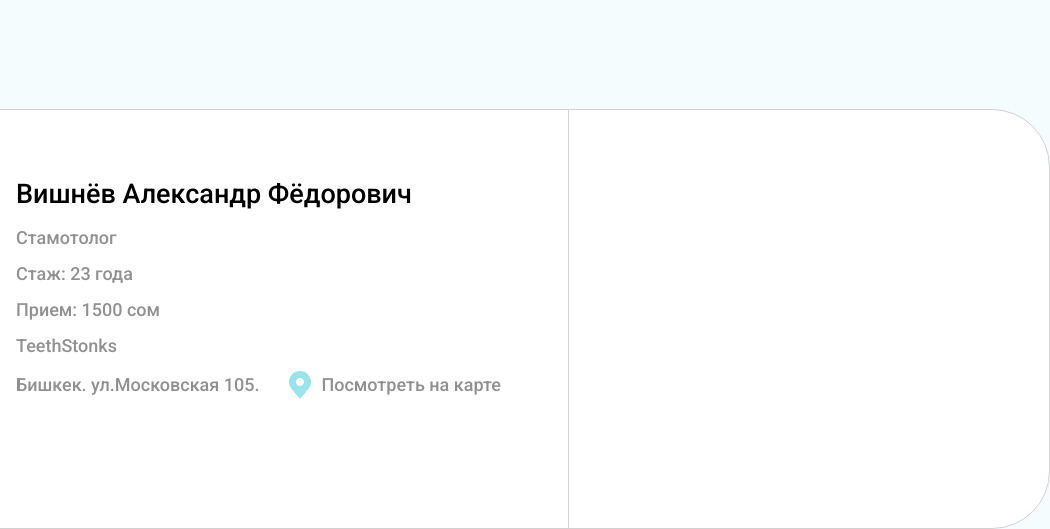
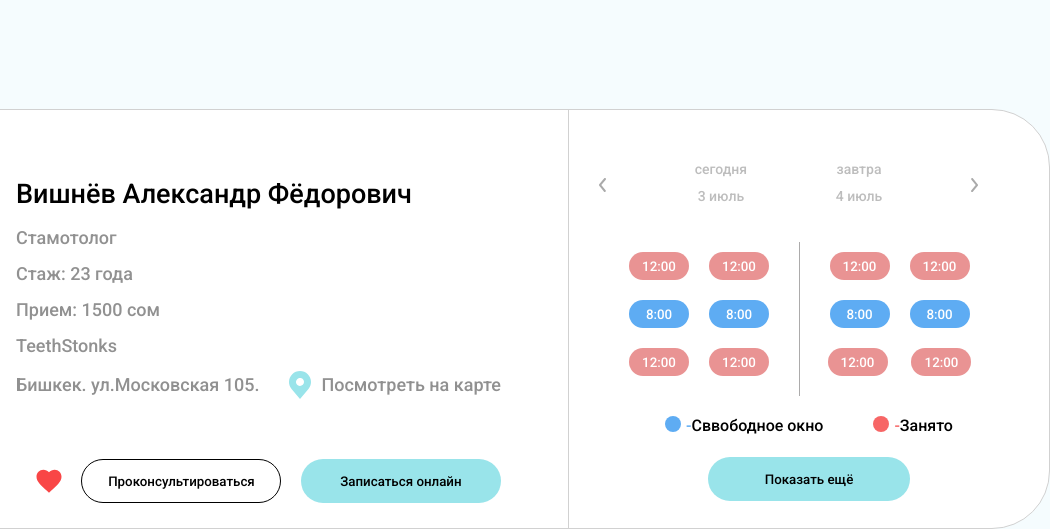
Before and after one commit to Anvarapa/first__project, a plain HTML site: page list_of_dentist.html in a window 1280 px wide. Shown: the part 319-848 px from the top of the page, 230-1280 px from the left. Drawn offline with Linux system fonts and the light colour scheme.

Commit message:
firstproject__commit2

```diff
--- a/css/list_of_dentist.css
+++ b/css/list_of_dentist.css
@@ -149,7 +149,7 @@ body {
   align-items: center;
   margin-top: 14px;
 }
-.dentists__location__p{
+.dentists__location__p {
   font-weight: 500;
   font-size: 18px;
   line-height: 22px;
@@ -169,15 +169,155 @@ body {
   font-size: 18px;
   line-height: 22px;
   color: #909090;
-  transition: all .3s;
+  transition: all 0.3s;
 }
-.dentists__map__a:hover{
+.dentists__map__a:hover {
   border-bottom: 2px solid #909090;
 }
+.dentists__help__choice{
+  margin-left: 20px;
+  margin-top: 60px;
+  display: flex;
+  justify-content: space-between;
+}
+.cansultation__button{
+  max-width: 200px;
+  width: 100%;
+  height: 44px;
+  background: none;
+  border-radius: 64px;
+  border: 1px solid #000;
+  cursor: pointer;
+}
+.appointment__button{
+  max-width: 200px;
+  width: 100%;
+  height: 44px;
+  border-radius: 64px;
+  border: none;
+  background-color:#99E4EA;
+  cursor: pointer;
+}
 
-/**/
+
+
+/*appointment*/
 .appointment {
   max-width: 480px;
   width: 100%;
-    padding: 46px 0 0 30px;
+  padding: 46px 30px 0 30px;
+  text-align: center;
 }
+.appointment__week {
+  display: flex;
+  justify-content: space-between;
+  align-items: center;
+  max-width: 380px;
+  width: 100%;
+}
+.button__left__right{
+  cursor: pointer;
+}
+.appointment__links {
+  text-decoration: none;
+  font-weight: 500;
+  font-size: 14px;
+  line-height: 27px;
+  color: #bdbdbd;
+  margin-bottom: 8px;
+  display: flex;
+  flex-direction: column;
+  text-align: center;
+}
+
+.appointment__links:hover{
+    color: #000;
+}
+/*busy__button && not__busy__button*/
+.appointment__buttons__blocks{
+  display: flex;
+  max-width: 400px;
+  width: 100%;
+}
+.appointment__buttons{
+    max-width: 200px;
+    width: 100%;
+    margin: 0 auto;
+    margin-top: 24px;
+    padding-top: 10px;
+
+}
+.appointment__buttons:last-child{
+  border-left: 1.5px solid #ACABAB;
+}
+.appointment__buttons__flex{
+  display: flex;
+  justify-content: center;
+  align-items: center;
+  margin-bottom: 20px;
+}
+.not__busy__button{
+    width: 60px;
+    height: 28px;
+    background-color:#5EACF3;
+    border-radius: 17px;
+    color: #fff;
+    cursor: pointer;
+    border: none;
+}
+.busy__button{
+    width: 60px;
+    height: 28px;
+    background-color:#dd5454a1;
+    border-radius: 17px;
+    color: #fff;
+    cursor: pointer;
+   border: none;
+}
+.busy__button:first-child, .not__busy__button:first-child{
+margin-right: 20px ;
+}
+.blue{
+  width: 16px;
+  height: 16px;
+  background-color: #5EACF3;
+  border-radius: 50%;
+  margin-right: 5px;
+}
+.red{
+  width: 16px;
+  height: 16px;
+  background-color: #F76666;
+  border-radius: 50%;
+  margin-right: 5px;
+}
+.span__color__blue{
+  color: #5EACF3;
+}
+.span__color__red{
+  color: #F76666;
+}
+.warning__blue{
+  margin-right: 50px;
+}
+.warning__flex{
+  display: flex;
+}
+.warning__blue__red{
+  margin: auto;
+  display: flex;
+  justify-content: center;
+  margin-top: 20px;
+}
+.show__more{
+  max-width: 202px;
+  width: 100%;
+  height: 44px;
+  background-color: #99E4EA;
+  border-radius: 28px;
+  margin-top: 22px;
+  border: none;
+  outline: none;
+  cursor: pointer;
+
+}
--- /dev/null
+++ b/css/registration.css
@@ -0,0 +1,102 @@
+* {
+  margin: 0;
+  padding: 0;
+  box-sizing: border-box;
+  font-family: "Roboto", sans-serif;
+}
+body {
+  height: 100vh;
+  background: url(../img/registration__background__img.jpg);
+  background-size: cover;
+  background-repeat: no-repeat;
+}
+.container {
+  max-width: 1360px;
+  width: 100%;
+  margin: auto;
+  padding-top: 30px;
+}
+.registration {
+  max-width: 552px;
+  width: 100%;
+  height: 680px;
+  background: rgba(255, 255, 255, 0.5);
+  border-radius: 10px;
+}
+.registration__logo {
+  max-width: 134px;
+  height: 130px;
+  margin: auto;
+}
+.registration__h1 {
+  font-size: 24px;
+  line-height: 28px;
+  color: #434242;
+  text-align: center;
+}
+/*поля для ввода данных при регистрации */
+.registration__input__button {
+  max-width: 490px;
+  width: 100%;
+  margin: auto;
+  text-align: center;
+  margin-top: 45px;
+}
+.registration__input {
+  max-width: 438px;
+  width: 100%;
+  height: 50px;
+  background: url(../img/registration__password__check__icon.svg) no-repeat scroll 410px 18px;
+  border: none;
+  border-bottom: 2px solid #4370cc;
+  font-size: 12px;
+  line-height: 14px;
+  color: #333333;
+  outline: none;
+}
+.registration__input:first-child{
+   background: none;
+}
+/*Кнопка для регистрации*/
+.registration__button {
+  max-width: 490px;
+  width: 100%;
+  height: 60px;
+  background: #4370cc;
+  border-radius: 53px;
+  margin: auto;
+  margin-top: 40px;
+  display: flex;
+  justify-content: center;
+  align-items: center;
+  color: #fff;
+}
+.registrtion__h1 {
+  text-align: center;
+  font-size: 16px;
+  line-height: 19px;
+  color: #6b6b6b;
+  margin: 10px 0;
+}
+.from__google{
+    background: #84A8F1;
+    margin-top: 0;
+
+}
+.bottom__text{
+  display: flex;
+  align-items: center;
+  justify-content: center;
+  max-width: 450px;
+  margin: auto;
+  margin-top: 20px;
+}
+.red__line__block{
+  width: 12px;
+  height: 58px;
+  background-color: #E52E2E;
+}
+.bottom__p{
+  font-size: 12px;
+line-height: 14px;
+}
--- a/list_of_dentist.html
+++ b/list_of_dentist.html
@@ -83,13 +83,74 @@
                   >
                 </div>
               </div>
+              <div class="dentists__help__choice">
+                <img src="./img/like__icon.svg" alt="">
+                <button class="cansultation__button">Проконсультироваться</button>
+                <button class="appointment__button">Записаться онлайн</button>
+              </div>
             </div>
           </div>
         </div>
         <div class="appointment">
+          <div class="appointment__week">
             <div class="button__left__right">
-                <img src="" alt="">
+              <img src="./img/left__button.svg" alt="" />
             </div>
+            <a class="appointment__links" href="#"
+              ><span>сегодня</span> <span>3 июль</span></a
+            >
+            <a class="appointment__links" href="#"
+              ><span>завтра</span> <span>4 июль</span></a
+            >
+
+            <div class="button__left__right">
+              <img src="./img/right__button.svg" alt="" />
+            </div>
+          </div>
+          <div class="appointment__buttons__blocks">
+            <div class="appointment__buttons">
+              <div class="appointment__buttons__flex">
+                <button class="busy__button">12:00</button>
+                <button class="busy__button">12:00</button>
+              </div>
+              <div class="appointment__buttons__flex">
+                <button class="not__busy__button">8:00</button>
+                <button class="not__busy__button">8:00</button>
+              </div>
+              <div class="appointment__buttons__flex">
+                <button class="busy__button">12:00</button>
+                <button class="busy__button">12:00</button>
+              </div>
+            </div>
+            <div class="appointment__buttons">
+              <div class="appointment__buttons__flex">
+                <button class="busy__button">12:00</button>
+                <button class="busy__button">12:00</button>
+              </div>
+              <div class="appointment__buttons__flex">
+                <button class="not__busy__button">8:00</button>
+                <button class="not__busy__button">8:00</button>
+              </div>
+              <div class="appointment_buttons__flex">
+                <button class="busy__button">12:00</button>
+                <button class="busy__button">12:00</button>
+              </div>
+            </div>
+          </div>
+          <div class="warning__blue__red">
+            <div class="warning__blue warning__flex">
+              <div class="blue"></div>
+              <span class="span__color__blue">-</span> Сввободное окно
+            </div>
+            <div class="warning__red warning__flex">
+              <div class="red"></div>
+              <span class="span__color__red">-</span> Занято
+            </div>
+          </div>
+          <button class="show__more">Показать ещё</button>
+          <!-- <div class="show__more">
+            Показать ещё
+          </div> -->
         </div>
       </div>
     </div>
```
Also changed, not shown: css/list_of_clinics.css (+57 -51 lines), list_of_clinics.html (+17 -30 lines), registration.html (added, +54 -0 lines), img/category__filter.svg (added), img/filter__search__button.svg (added), img/like__icon.svg (added), img/registration__background__img.jpg (added), img/registration__from__google.svg (added), img/registration__logo.svg (added), img/registration__password__check__icon.svg (added). Lines whose indentation alone changed are shown as unchanged.
